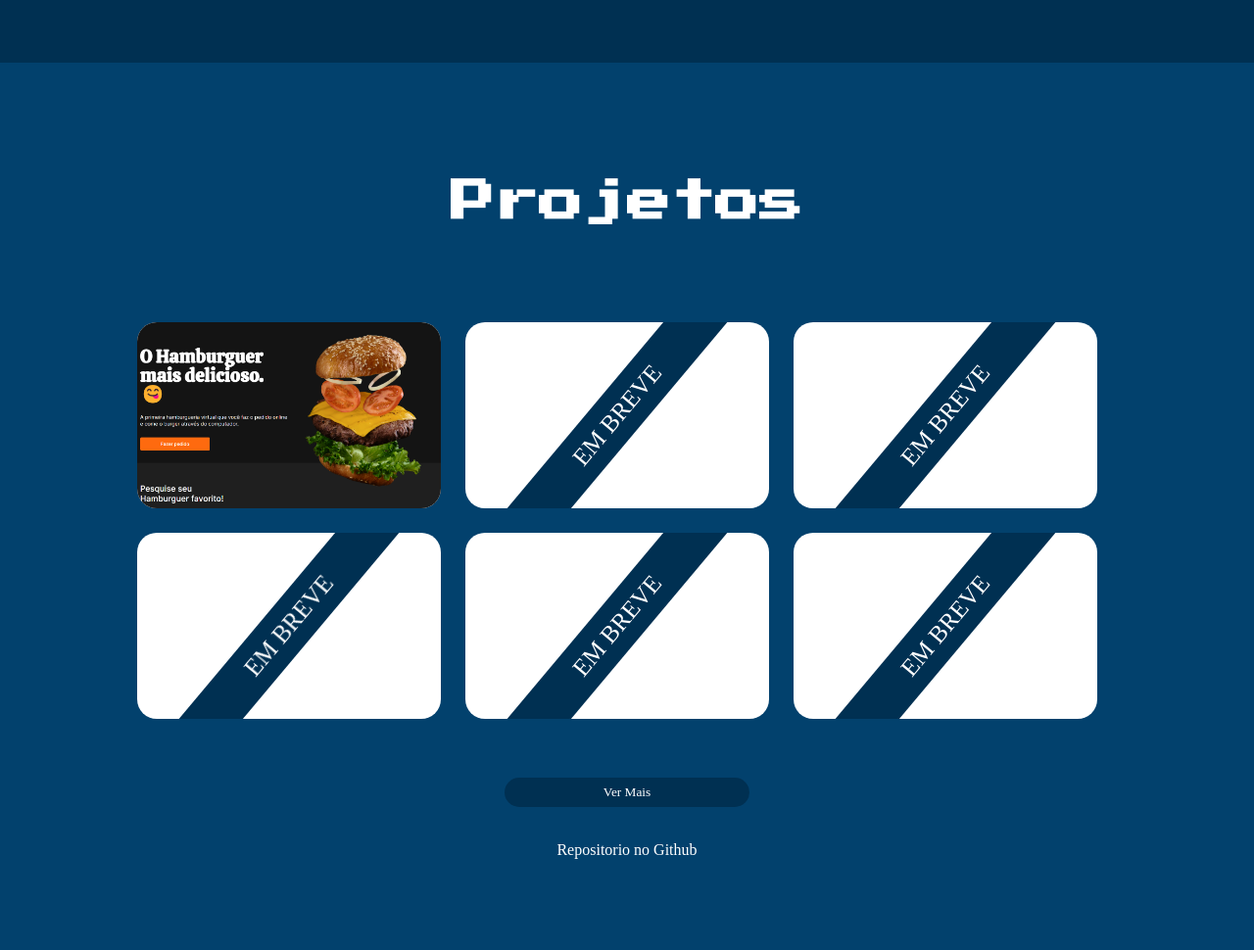
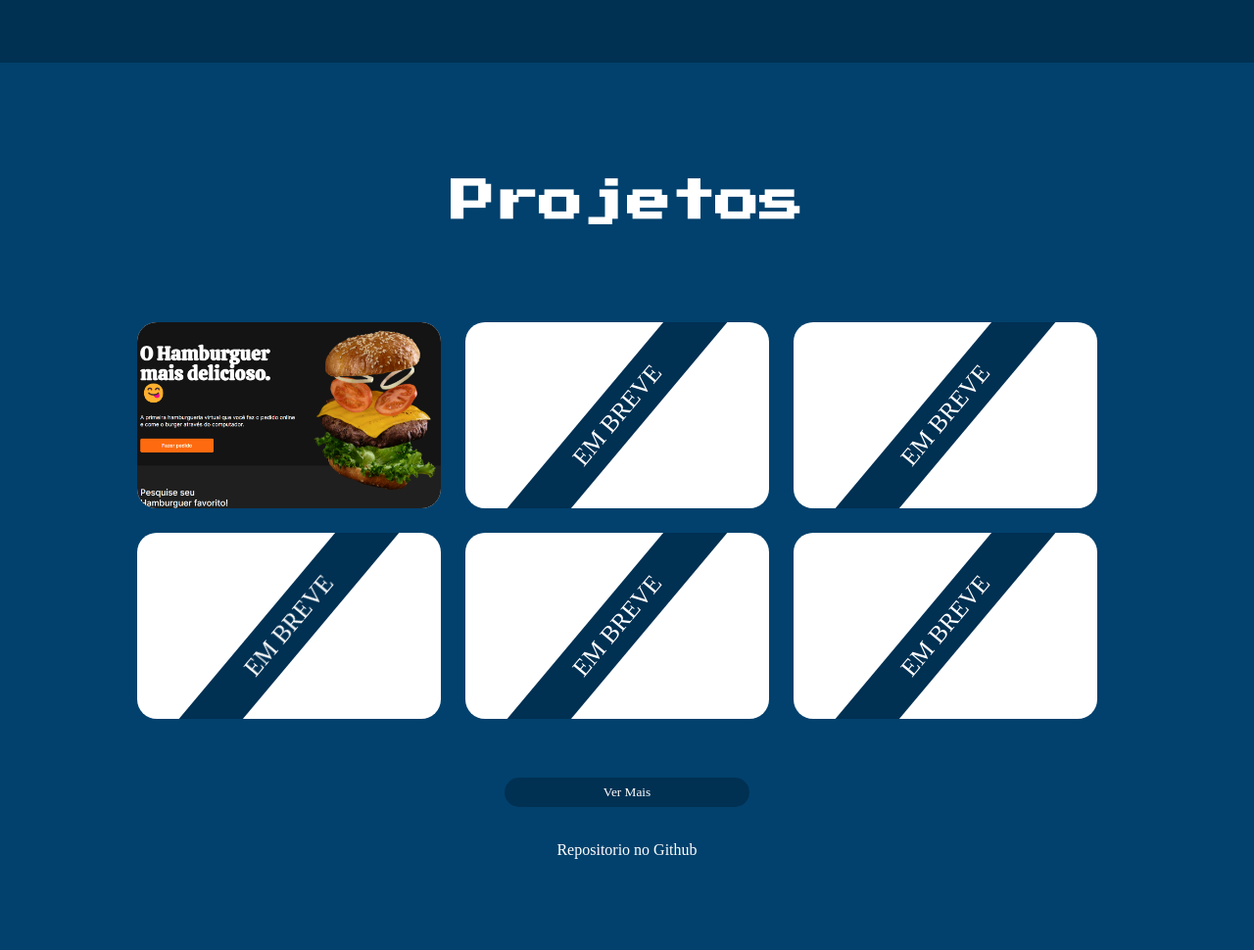
Before and after one commit to dilmax12/portfolio-animado, a plain HTML site: page index.html in a window 1280 px wide. Shown: the part 1320-2290 px from the top of the page at 98% size. Drawn offline with Linux system fonts and the light colour scheme; a web font is replaced by a local one.

Commit message:
Fix na galaria, add opacity.

```diff
--- a/assets/css/style.css
+++ b/assets/css/style.css
@@ -235,10 +235,12 @@
  }
 
  #projetos .pro img {
-  width: 100%;
+  width: 105%;
  }
 
  #projetos .pro img:hover{
+  opacity: 0.90;
+  width: 110%;
   transition: all 0.3s ease-in-out;
  }
 
```
